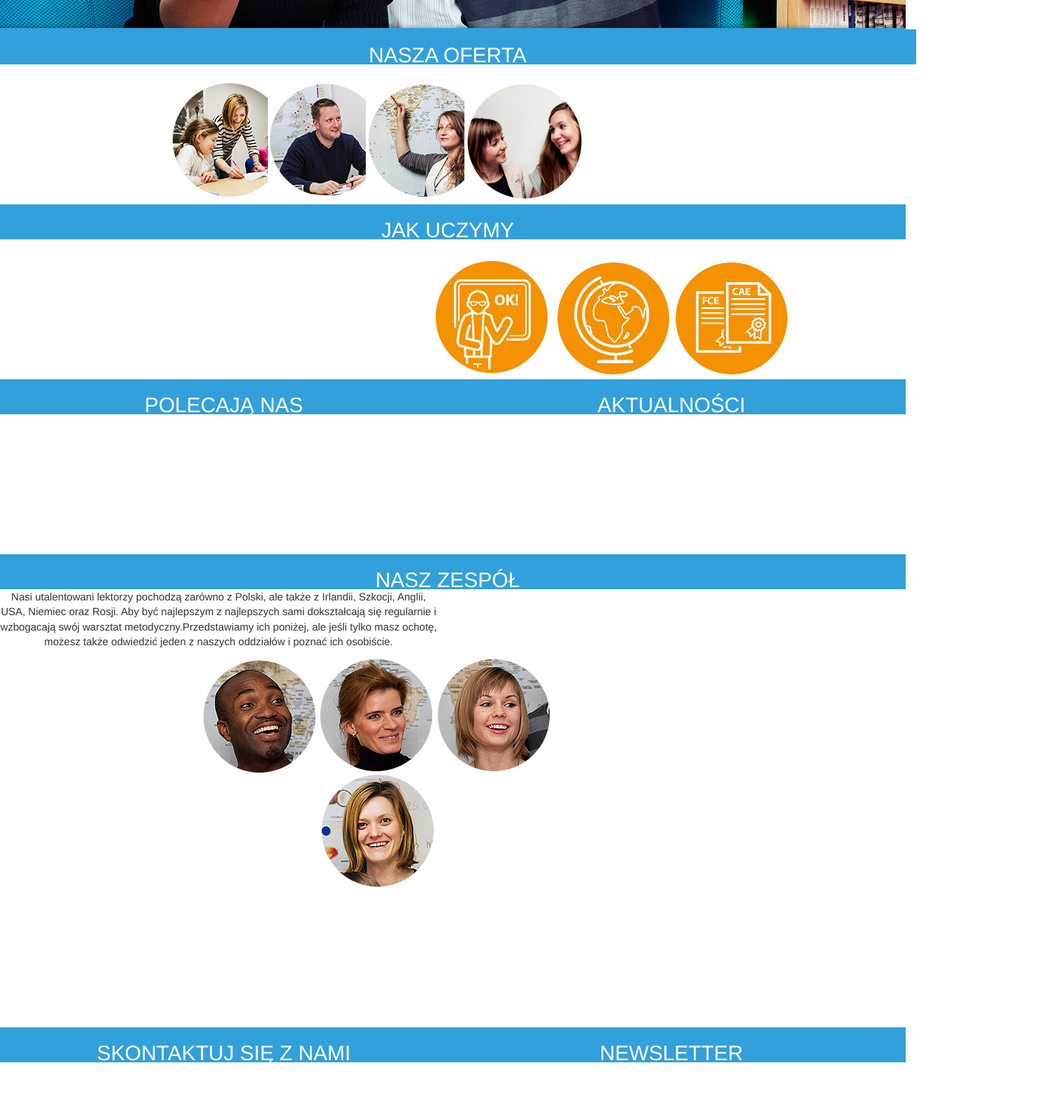
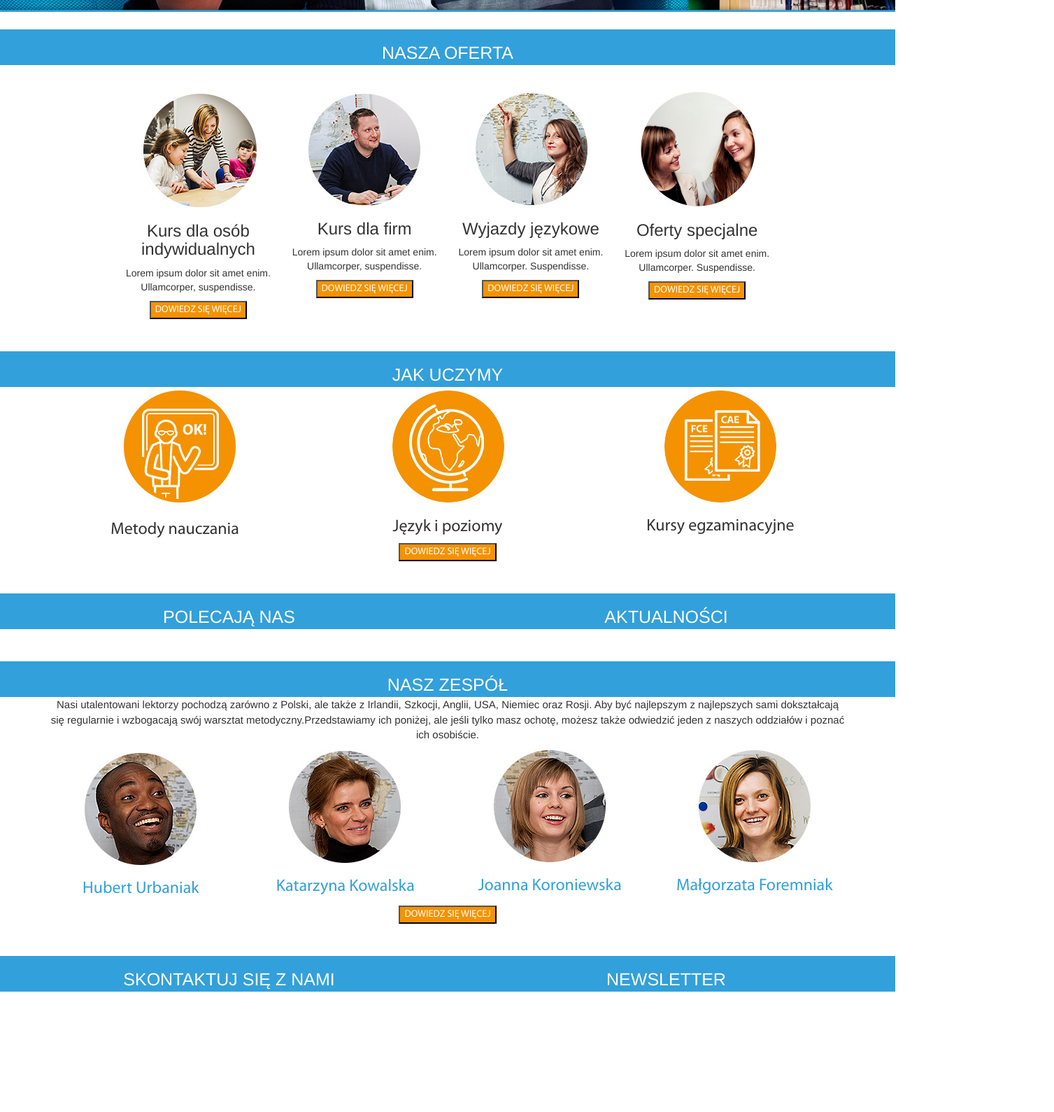
Before and after one commit to akosek/Akcent, a plain HTML site: page index.html in a window 1280 px wide. Shown: the part 700-2289 px from the top of the page at 70% size, 1507 px wide, since content can reach past the window. After the commit the page ends 2182 px from the top, so only its background shows below. Drawn offline with nearby package versions, Linux system fonts and the light colour scheme.

Commit message:
changes2

```diff
--- a/index.html
+++ b/index.html
@@ -13,11 +13,10 @@
 	<script type="text/javascript" src="akcent.js"></script>
 </head>
 <body>
-  <div class="container-fluid main-container">
-      <div class="row">
-        <div class="container-fluid menu-container">
-      	   <nav class="navbar default-custom-menu">
-  	  		    <div class="container-fluid">
+  <div class="container-fluid main-container menu-container">
+    <!--  <div class="container-fluid "> -->
+      	  <nav class="navbar default-custom-menu">
+  	  		<!--  <div class="container-fluid"> -->
   	    		    <div class="navbar-header" id="logo">
                   <a class="navbar-brand" id="akcent-logo" href="#"><img src="assets/logo.png" class="img-responsive" alt="Logo"></a>
                 </div>
@@ -32,47 +31,76 @@
                     <li><a href="#">Kontakt</a></li>
                   </ul>
                 </div>
-  		        </div>
             </nav>
           </div>
-          <div class="row">
-            <div class="col-md-12 people">
-              <h1>Gooowno</h1>
+          <div class="container-fluid back-image">
+            <div class="row">
+              <div class="col-md-12 people">
+              </div>
             </div>
+          </div>
+
+          <div class="container-fluid">
             <div class="row">
               <div class="col-md-12 section-header" id="offert">
                 <h2 id="section-title">Nasza oferta</h2>
-                  <div class="col-md-8 how-pics">
-                    <div class="col-md-2">
-                      <img src="assets/pic1.png" href"#"/>
-                    </div>
-                    <div class="col-md-2">
-                      <img src="assets/pic2.png" href"#"/>
-                    </div>
-                    <div class="col-md-2">
-                      <img src="assets/pic3.png" href"#"/>
-                    </div>
-                    <div class="col-md-2">
-                      <img src="assets/pic4.png" href"#"/>
-                    </div>
-                  </div>
-  <!--  <img src="assets/pic2.png"  href"#"/>
-          <img src="assets/pic3.png" href"#" />
-          <img src="assets/pic4.png" href"#" /> -->
+              </div>
+            </div>
+              <div class="container first-section">
+                <div class="row">
+                <div class="col-md-3">
+                  <img src="assets/pi1.png" href"#"/>
+                  <h3>Kurs dla osób indywidualnych </h3>
+                  <p>Lorem ipsum dolor sit amet enim. Ullamcorper, suspendisse.</p>
+                  <button>Dowiedz się więcej</button>
+                </div>
+                <div class="col-md-3">
+                  <img src="assets/pi2.png" href"#"/>
+                  <h3>Kurs dla firm</h3>
+                  <p>Lorem ipsum dolor sit amet enim. Ullamcorper, suspendisse.</p>
+                  <button>Dowiedz się więcej</button>
+                </div>
+                <div class="col-md-3">
+                  <img src="assets/pi3.png" href"#"/>
+                  <h3>Wyjazdy językowe</h3>
+                  <p>Lorem ipsum dolor sit amet enim. Ullamcorper. Suspendisse.</p>
+                  <button>Dowiedz się więcej</button>
+                </div>
+                <div class="col-md-3">
+                  <img src="assets/pi4.png" href"#"/>
+                  <h3>Oferty specjalne</h3>
+                  <p>Lorem ipsum dolor sit amet enim. Ullamcorper. Suspendisse.</p>
+                  <button>Dowiedz się więcej</button>
+                </div>
               </div>
             </div>
           </div>
+        <div class="container-fluid">
           <div class="row">
             <div class="col-md-12 section-header">
               <h2 id="section-title">Jak uczymy</h2>
-                <div class="col-md-12 how-pics">
-                  <img src="assets/metody.png" href"#"/>
-                  <img src="assets/jezyki.png"  href"#"/>
-                  <img src="assets/egzaminy.png" href"#" />
-                </div>
             </div>
           </div>
+          <div class="container second-section">
+            <div class="row">
+              <div class="col-md-4">
+                <img src="assets/metody.png" href"#"/>
+                <h3>Metody nauczania</h3>
+              </div>
+              <div class="col-md-4">
+                  <img src="assets/jezyki.png"  href"#"/>
+                  <h3>Język i poziomy</h3>
+                  <button>Dowiedz się więcej</button>
+              </div>
+              <div class="col-md-4">
+                  <img src="assets/egzaminy.png" href"#" />
+                  <h3>Kursy egzaminacyjne</h3>
+              </div>
+            </div>
+          </div>
+        </div>
 
+        <div class="container-fluid">
           <div class="row">
             <div class="col-md-12 section-header">
               <div class="col-md-6" id="recomm">
@@ -89,22 +117,42 @@
                 </div>
               </div>
             </div>
+          </div>
 
+          <div class="container-fluid">
             <div class="row">
               <div class="col-md-12 section-header">
                 <h2 id="section-title">Nasz zespół</h2>
               </div>
-              <div class="col-md-6" id="tInfo">
-                <p id="teacherInfo"> Nasi utalentowani lektorzy pochodzą zarówno z Polski, ale także z Irlandii, Szkocji, Anglii, USA, Niemiec oraz Rosji. Aby być najlepszym z najlepszych sami dokształcają się regularnie i wzbogacają swój warsztat metodyczny.Przedstawiamy ich poniżej, ale jeśli tylko masz ochotę, możesz także odwiedzić jeden z naszych oddziałów i poznać ich osobiście.</p>
-                  <div class="col-md-12 how-pics">
+            </div>
+            <div class="container fourth-section">
+              <div class="row">
+                <div class="col-md-12" id="tInfo">
+                  <p id="teacherInfo"> Nasi utalentowani lektorzy pochodzą zarówno z Polski, ale także z Irlandii, Szkocji, Anglii, USA, Niemiec oraz Rosji. Aby być najlepszym z najlepszych sami dokształcają się regularnie i wzbogacają swój warsztat metodyczny.Przedstawiamy ich poniżej, ale jeśli tylko masz ochotę, możesz także odwiedzić jeden z naszych oddziałów i poznać ich osobiście.</p>
+                </div>
+                  <div class="col-md-3 how-pics">
                     <img src="assets/teach1.png" href"#"/>
+                    <h3>Hubert Urbaniak</h3>
+                  </div>
+                  <div class="col-md-3 how-pics">
                     <img src="assets/teach2.png"  href"#"/>
+                    <h3>Katarzyna Kowalska</h3>
+                  </div>
+                  <div class="col-md-3 how-pics">
                     <img src="assets/teach3.png" href"#" />
+                    <h3>Joanna Koroniewska</h3>
+                  </div>
+                  <div class="col-md-3 how-pics">
                     <img src="assets/teach4.png" href"#" />
+                    <h3>Małgorzata Foremniak</h3>
+                  </div>
+                  <div class="col-md-12 center-block">
+                    <button>Dowiedz się więcej</button>
                   </div>
                 </div>
               </div>
-
+            </div>
+            <div class="container-fluid">
               <div class="row">
                 <div class="col-md-12 section-header">
                   <div class="col-md-6" id="contact">
@@ -117,7 +165,6 @@
                   </div>
                 </div>
               </div>
-    </div>
-  </div>
+            </div>
 </body>
 </html>
--- a/main.css
+++ b/main.css
@@ -13,13 +13,56 @@ body{
 	vertical-align: middle;
 }
 
- .main-containercontainer-fluid{
-	 padding:0px;
+*:focus {
+outline: 0;
+}
+
+.first-section{
+	max-width: 951px;
+	padding-top: 38px;
+	text-align: center;
+}
+
+.first-section p{
+	text-align: center;
+}
+.first-section h3{
+	text-align: center;
+}
+.second-section{
+	text-align: center;
+}
+.second-section h3{
+	font-family: menuFont;
+	font-style: normal;
+}
+
+ .fourth-section{
+	 text-align: center;
+ }
+
+ .how-pics p {
+	 text-align: center;
+ }
+.how-pics h3{
+	color: #32a0db;
+	font-family: menuFont;
+}
+
+ .first-section button, .second-section button, .fourth-section button{
+ 	background-color:#f59201;
+	color: #ffffff;
+	font-family: menuFont;
+	text-transform: uppercase;
+
  }
 
 .people{
 	background-image: url('assets/people.png');
 	height: 595px;
+	background-repeat: no-repeat;
+	background-size: 100%;
+	background-position: center;
 }
 .pepole img{
 	height:28px;
@@ -27,14 +70,14 @@ body{
 
 .section-header{
 	background-color: #32a0db;
-	height: 50px;
-	margin-top: 200px;
+	height: 51px;
+	margin-top: 46px;
 	color: #ffffff;
 	text-transform: uppercase;
 	font-size: 25px;
 	text-align: center;
 	vertical-align: middle;
-	padding-bottom: 20px;
+/*	padding-bottom: 20px; */
 }
 
 #logo.navbar-header{
@@ -45,27 +88,23 @@ body{
 #section-title{
 		vertical-align: middle;
 		padding-bottom: 12.5px;
-
+		font-size:25px;
 }
-
 
 .navbar-nav{
 	text-transform: uppercase;
 }
 
+.how-pics h3{
+	text-align: center;
+}
 
-.how-pics{
-	display: inline-block;
-	margin-left: 227px;
-}
 
 #mainMenu{
 	font-size: 14.5px;
 	font-family: menuFont;
 	padding-top:75px;
-/*	padding-left:85px; */
 	color: #76bce2;
-
 }
 
 #mainMenu>li>a{
```
Also changed, not shown: assets/pi1.png (added), assets/pi2.png (added), assets/pi3.png (added), assets/pi4.png (added), assets/pic1.png (deleted), assets/pic2.png (deleted), assets/pic3.png (deleted), assets/pic4.png (deleted), 2 other files.
